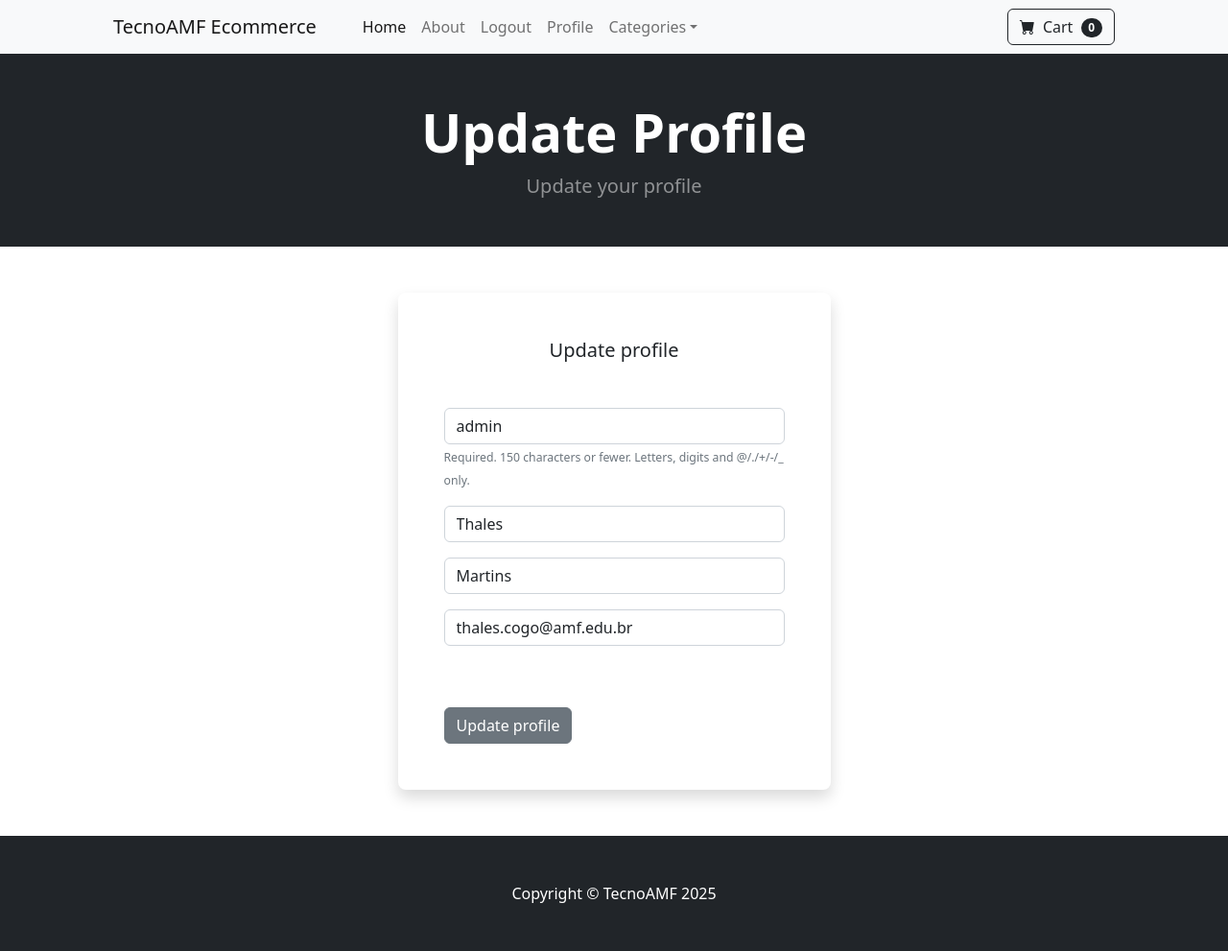
After one commit to ThalesOfMiletus/django-ecommerce, a Django app: page /update_user/ in a window 1280 px wide. The commit adds this page. Shown: the whole page at 96% size. Run offline with Django 5.2, Linux system fonts and the light colour scheme; a user stored in the database is signed in; data comes from the database, SQL or seed files in the repository; both versions use the stored data as it was after the commit; some libraries are stand-ins or nearby versions.

Commit message:
feat update user profile page

```diff
--- a/store/forms.py
+++ b/store/forms.py
@@ -1,6 +1,24 @@
 from django.contrib.auth.models import User
-from django.contrib.auth.forms import UserCreationForm
+from django.contrib.auth.forms import UserCreationForm, UserChangeForm
 from django import forms
+
+class UpdateUserForm(UserChangeForm):
+	email = forms.EmailField(label="", widget=forms.TextInput(attrs={'class':'form-control', 'placeholder':'Email Address'}))
+	first_name = forms.CharField(label="", max_length=100, widget=forms.TextInput(attrs={'class':'form-control', 'placeholder':'First Name'}))
+	last_name = forms.CharField(label="", max_length=100, widget=forms.TextInput(attrs={'class':'form-control', 'placeholder':'Last Name'}))
+	password = None # Hide password
+
+	class Meta:
+		model = User
+		fields = ('username', 'first_name', 'last_name', 'email')
+
+	def __init__(self, *args, **kwargs):
+		super(UpdateUserForm, self).__init__(*args, **kwargs)
+
+		self.fields['username'].widget.attrs['class'] = 'form-control'
+		self.fields['username'].widget.attrs['placeholder'] = 'User Name'
+		self.fields['username'].label = ''
+		self.fields['username'].help_text = '<span class="form-text text-muted"><small>Required. 150 characters or fewer. Letters, digits and @/./+/-/_ only.</small></span>'
 
 class SignUpForm(UserCreationForm):
 	email = forms.EmailField(label="", widget=forms.TextInput(attrs={'class':'form-control', 'placeholder':'Email Address'}))
--- a/store/templates/navbar.html
+++ b/store/templates/navbar.html
@@ -26,6 +26,9 @@
         {% if user.is_authenticated %}
         <li class="nav-item">
           <a class="nav-link" href="{% url 'logout' %}">Logout</a>
+        </li>
+        <li class="nav-item">
+          <a class="nav-link" href="{% url 'update_user' %}">Profile</a>
         </li>
         {% else %}
         <li class="nav-item">
--- /dev/null
+++ b/store/templates/update_user.html
@@ -0,0 +1,31 @@
+{% extends 'base.html' %} {% block content %}
+
+<!-- Header -->
+<header class="bg-dark py-5">
+  <div class="text-center text-white">
+    <h1 class="display-4 fw-bolder">Update Profile</h1>
+    <p class="lead fw-normal text-white-50 mb-0">Update your profile</p>
+  </div>
+</header>
+
+<div class="container">
+  <div class="row">
+    <div class="col-sm-9 col-md-7 col-lg-5 mx-auto">
+      <div class="card border-0 shadow rounded-3 my-5">
+        <div class="card-body p-4 p-sm-5">
+          <h5 class="card-title text-center mb-5 fw-light fs-5">Update profile</h5>
+          <form method="POST" action="{% url 'update_user' %}">
+            {% csrf_token %}
+
+            {{ user_form.as_p }}
+            <br>
+            <br>
+            <button type="submit" class="btn btn-secondary">Update profile</button>
+
+          </form>
+        </div>
+      </div>
+    </div>
+  </div>
+</div>
+  {% endblock %}
--- a/store/urls.py
+++ b/store/urls.py
@@ -7,6 +7,7 @@ urlpatterns = [
     path('login/', views.login_user, name='login'),
     path('logout/', views.logout_user, name='logout'),
     path('register/', views.register_user, name='register'),
+    path('update_user/', views.update_user, name='update_user'),
     path('product/<int:pk>', views.product, name='product'),
     path('category/<str:foo>', views.category, name='category'),
     path('category_summary/', views.category_summary, name='category_summary'),
--- a/store/views.py
+++ b/store/views.py
@@ -2,7 +2,8 @@ from django.shortcuts import render, redirect
 from .models import Product, Category
 from django.contrib.auth import authenticate, login, logout
 from django.contrib import messages
-from .forms import SignUpForm
+from .forms import SignUpForm, UpdateUserForm
+from django.contrib.auth.models import User
 
 # Create your views here.
 
@@ -32,6 +33,9 @@ def home(request):
 def about(request):
     return render(request, 'about.html', {})
 
+
+
+### User views
 def login_user(request):
     if request.method == 'POST':
         username = request.POST['username']
@@ -69,3 +73,17 @@ def register_user(request):
             return render(request, 'register.html')
     else:
         return render(request, 'register.html', {'form': form})
+
+def update_user(request):
+    if request.user.is_authenticated:
+        current_user = User.objects.get(id=request.user.id)
+        user_form = UpdateUserForm(request.POST or None, instance=current_user)
+        if user_form.is_valid():
+            user_form.save()
+            login(request, current_user)
+            messages.success(request, "Profile updated")
+            return redirect('home')
+        return render(request, 'update_user.html', {'user_form': user_form})
+    else:
+        messages.error(request, "You must be logged in to update your profile")
+        return redirect('home')
```
Also changed, not shown: db.sqlite3.
